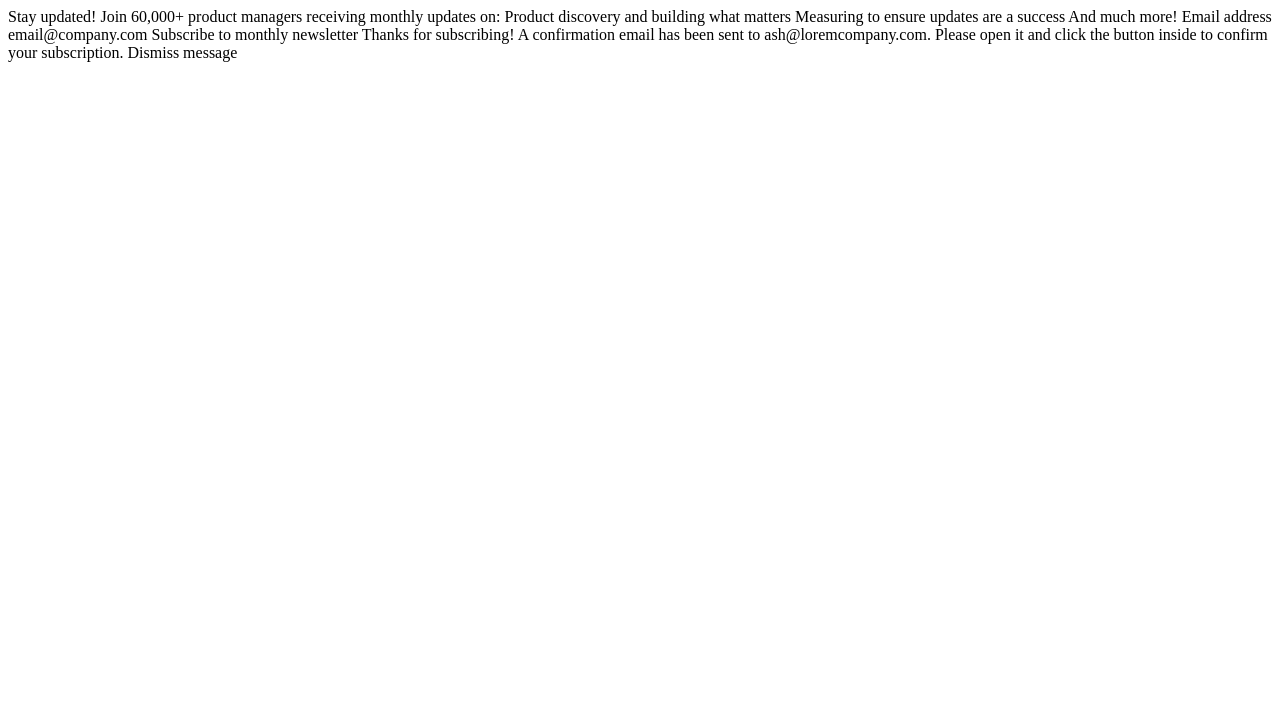
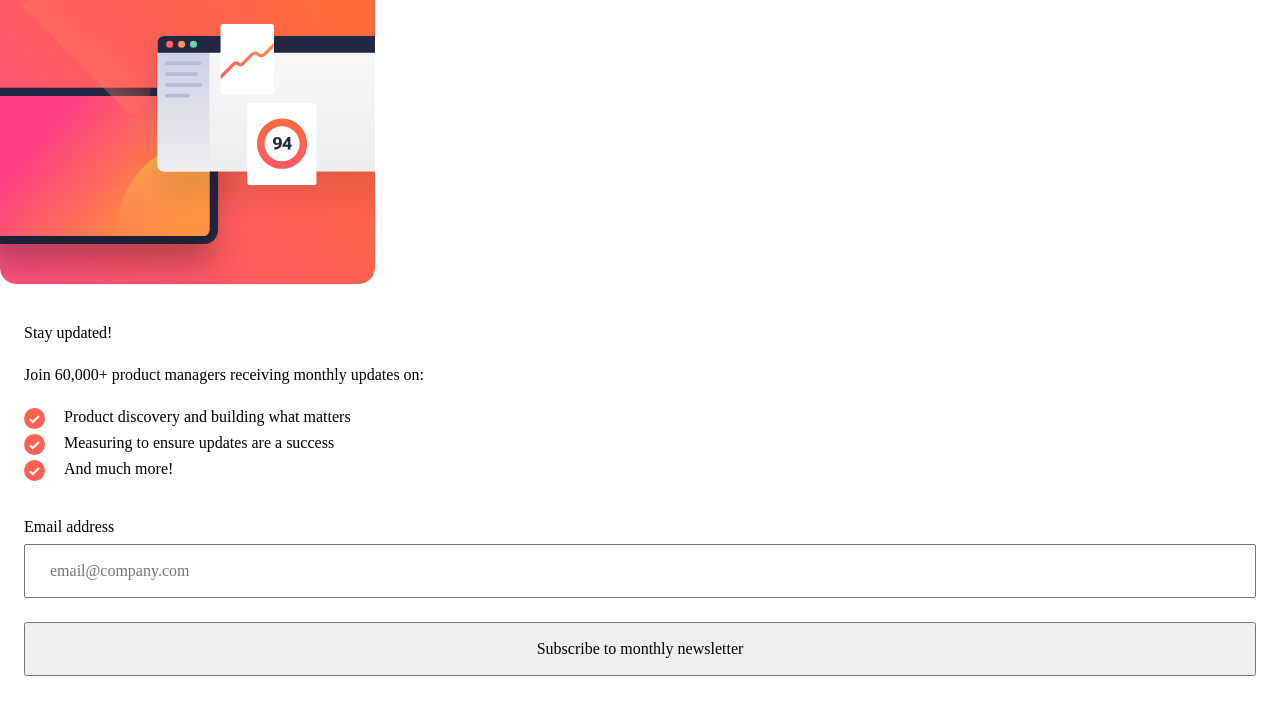
Before and after one commit to Uri-Raz-Dev/newsletter-sign-up-with-success-message, a website: page index.html in a window 1280 px wide. Drawn offline with Linux system fonts and the light colour scheme.

Commit message:
write sing up layout styles

```diff
--- a/index.html
+++ b/index.html
@@ -5,20 +5,43 @@
     <meta name="viewport" content="width=device-width, initial-scale=1.0" />
 
     <link rel="icon" type="image/png" sizes="32x32" href="./assets/images/favicon-32x32.png" />
-
+    <link rel="stylesheet" href="./styles/main.css" />
+    <script type="module" src="./main.js"></script>
     <title>Frontend Mentor | Newsletter sign-up form with success message</title>
   </head>
   <body>
-    <!-- Sign-up form start -->
+    <div class="img-container">
+      <img src="./assets/images/illustration-sign-up-mobile.svg" alt="sign up picture" />
+    </div>
+    <section class="sign-up-container">
+      <article class="sign-up-info">
+        <h1>Stay updated!</h1>
 
-    Stay updated! Join 60,000+ product managers receiving monthly updates on: Product discovery and building what matters Measuring to ensure updates are a success And much more!
-    Email address email@company.com Subscribe to monthly newsletter
+        <p>Join 60,000+ product managers receiving monthly updates on:</p>
+        <ul>
+          <li>
+            <p>Product discovery and building what matters</p>
+          </li>
+          <li>
+            <p>Measuring to ensure updates are a success</p>
+          </li>
+          <li>
+            <p>And much more!</p>
+          </li>
+        </ul>
+      </article>
+      <form action="">
+        <label for="email">Email address</label>
+        <input type="email" name="email" placeholder="email@company.com" required />
+        <button>Subscribe to monthly newsletter</button>
+      </form>
+    </section>
 
     <!-- Sign-up form end -->
 
     <!-- Success message start -->
 
-    Thanks for subscribing! A confirmation email has been sent to ash@loremcompany.com. Please open it and click the button inside to confirm your subscription. Dismiss message
+    <!-- Thanks for subscribing! A confirmation email has been sent to ash@loremcompany.com. Please open it and click the button inside to confirm your subscription. Dismiss message -->
 
     <!-- Success message end -->
 
--- a/styles/_base.scss
+++ b/styles/_base.scss
@@ -17,3 +17,10 @@ video {
   display: block;
   max-width: 100%;
 }
+
+ul,
+ol {
+  list-style: none;
+  margin: 0;
+  padding: 0;
+}
--- a/styles/_components.scss
+++ b/styles/_components.scss
@@ -0,0 +1,3 @@
+@use 'media';
+@use 'typography';
+@use 'functions';
--- a/styles/_functions.scss
+++ b/styles/_functions.scss
@@ -1,7 +1,7 @@
 @function pxToRem($px) {
-  @return ($px / 16) * 1rem;
+  @return calc($px / 16) * 1rem;
 }
 
 @function pxToEm($px) {
-  @return ($px / 16) * 1em;
+  @return calc($px / 16) * 1em;
 }
--- a/styles/_layout.scss
+++ b/styles/_layout.scss
@@ -0,0 +1,68 @@
+@use 'media' as *;
+@use 'typography' as *;
+@use 'functions' as *;
+
+body {
+  display: flex;
+  flex-direction: column;
+  min-height: 100vh;
+  gap: pxToRem(40);
+}
+
+.sign-up-container {
+  display: flex;
+  flex-direction: column;
+  gap: pxToRem(40);
+  // align-items: center;
+  .sign-up-info {
+    display: flex;
+    flex-direction: column;
+    text-align: start;
+    margin-inline: pxToRem(24);
+    // justify-content: center;
+    gap: pxToRem(24);
+
+    ul {
+      display: flex;
+      // list-style: url('.././assets/images/icon-list.svg');
+      flex-direction: column;
+      flex-wrap: wrap;
+      gap: pxToRem(8);
+      li {
+        position: relative;
+        margin-inline: pxToRem(24);
+        &::before {
+          content: url(../assets/images/icon-list.svg);
+          position: absolute;
+          left: -24px;
+          height: 21px;
+        }
+        p {
+          margin-inline-start: pxToRem(16);
+          // text-wrap: wrap;
+        }
+      }
+    }
+  }
+  form {
+    display: flex;
+    flex-direction: column;
+    margin-inline: pxToRem(24);
+
+    label {
+      margin-block-end: pxToRem(8);
+      // text-align: center;
+    }
+
+    input {
+      margin-block-end: pxToRem(24);
+      padding-inline: pxToEm(24);
+      padding-block: pxToEm(16);
+    }
+
+    button {
+      padding-inline: pxToEm(48);
+      padding-block: pxToEm(16);
+    }
+  }
+}
--- a/styles/_typography.scss
+++ b/styles/_typography.scss
@@ -1,6 +1,18 @@
-@use '.././assets/fonts/Roboto-Regular.ttf';
-@use '.././assets/fonts/Roboto-Bold.ttf';
 @use 'functions' as *;
+
+@font-face {
+  font-family: 'Roboto';
+  src: url('../assets/fonts/Roboto-Regular.ttf') format('truetype');
+  font-weight: 400;
+  font-style: normal;
+}
+
+@font-face {
+  font-family: 'Roboto';
+  src: url('../assets/fonts/Roboto-Bold.ttf') format('truetype');
+  font-weight: 700;
+  font-style: normal;
+}
 
 @mixin text-preset-1-bold {
   font-family: 'Roboto', sans-serif;
--- a/styles/main.scss
+++ b/styles/main.scss
@@ -1,4 +1,4 @@
-@use 'functions';
-@use 'media';
-@use 'typography';
+@use 'base';
+@use 'layout';
 @use 'variables';
+@use 'components';
```
Also changed, not shown: styles/main.css, 1 other file.
